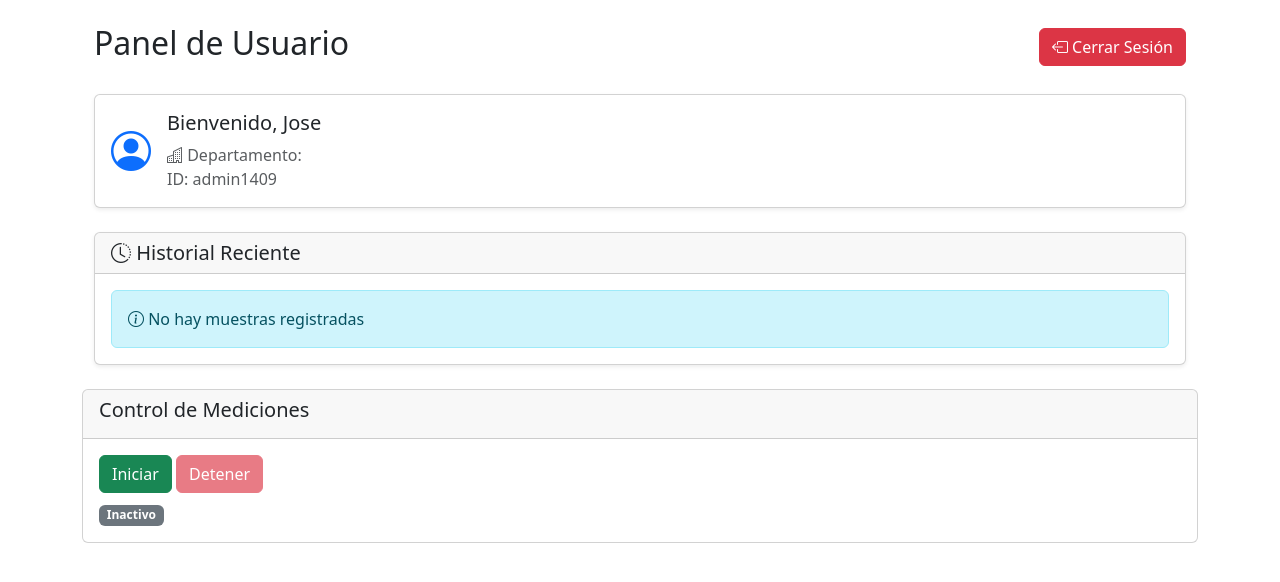
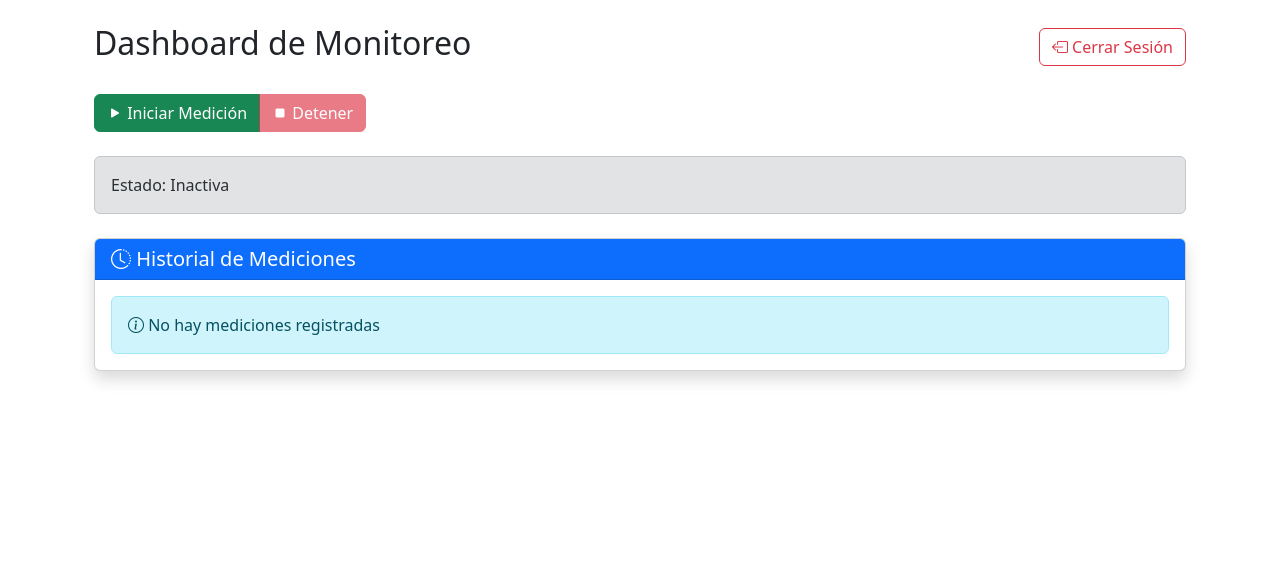
Before and after one commit to xoce97/sistema_medidor_alcohol, a Django app: page /dashboard/ in a window 1280 px wide. Shown: the top 582 px of the page. Run offline with Django 5.2, Linux system fonts and the light colour scheme; a user stored in the database is signed in; tables that the repository leaves empty hold one stand-in row (values such as "Sample post"); some libraries are stand-ins or nearby versions.

Commit message:
Se modificaron mas archivos

```diff
--- a/alcoholimetro2025/alcoholimetro2025/urls.py
+++ b/alcoholimetro2025/alcoholimetro2025/urls.py
@@ -15,7 +15,6 @@
     2. Add a URL to urlpatterns:  path('blog/', include('blog.urls'))
 """
 from django.urls import path,include
-from medidor.views import recibir_datos_api
 from django.contrib import admin
 from django.conf import settings
 from django.conf.urls.static import static
--- a/alcoholimetro2025/medidor/models.py
+++ b/alcoholimetro2025/medidor/models.py
@@ -21,6 +21,12 @@
     def __str__(self):
         return f"{self.nombre} ({self.identificacion})"
 
+     # Método adicional para obtener el ID de empleado consistente
+    @property
+    def empleado_id(self):
+        """Devuelve la identificación como string o el ID según prefieras"""
+        return str(self.identificacion)  # o str(self.id) si prefieres usar el ID numérico
+
 class MuestraAlcohol(models.Model):
     empleado = models.ForeignKey(Empleado,on_delete=models.CASCADE,related_name='muestras', to_field='identificacion'  # ¡Clave para mantener relaciones existentes!
     )
--- a/alcoholimetro2025/medidor/static/js/controlMedicion.js
+++ b/alcoholimetro2025/medidor/static/js/controlMedicion.js
@@ -1,59 +1,32 @@
-document.addEventListener('DOMContentLoaded', function() {
-    const btnIniciar = document.getElementById('btnIniciar');
-    const btnDetener = document.getElementById('btnDetener');
-    const estado = document.querySelector('#estado .badge');
+async function controlarMedicion(action) {
+    const btn = action === 'iniciar' ? btnIniciar : btnDetener;
+    btn.disabled = true;
 
-    // Función para actualizar la UI
-    function actualizarEstado(activa) {
-        btnIniciar.disabled = activa;
-        btnDetener.disabled = !activa;
-        estado.className = activa ? 'badge bg-success' : 'badge bg-secondary';
-        estado.textContent = activa ? 'Activo' : 'Inactivo';
-    }
-
-    // Manejadores de eventos
-    btnIniciar.addEventListener('click', () => {
-        controlarMedicion('iniciar');
-    });
-
-    btnDetener.addEventListener('click', () => {
-        controlarMedicion('detener');
-    });
-
-    // Función para enviar peticiones al servidor
-    function controlarMedicion(accion) {
-        fetch('/control-medicion/', {
+    try {
+        const response = await fetch('/control-medicion/', {
             method: 'POST',
             headers: {
-                'X-CSRFToken': getCookie('csrftoken'),
+                'X-CSRFToken': getCSRFToken(),
                 'Content-Type': 'application/x-www-form-urlencoded',
             },
-            body: `action=${accion}`
-        })
-        .then(response => response.json())
-        .then(data => actualizarEstado(data.activa))
-        .catch(error => console.error('Error:', error));
+            body: `action=${action}`
+        });
+
+        const data = await response.json();
+        console.log('Respuesta:', data);
+
+        if (data.warning) {
+            mostrarNotificacion(`Advertencia: ${data.warning}`, 'warning');
+        } else {
+            mostrarNotificacion(data.status, 'success');
+        }
+
+        actualizarEstado(action === 'iniciar');
+
+    } catch (error) {
+        console.error('Error:', error);
+        mostrarNotificacion('Error al comunicarse con el servidor', 'danger');
+    } finally {
+        btn.disabled = false;
     }
-
-    // Función para obtener el token CSRF
-    function getCookie(name) {
-        let cookieValue = null;
-        if (document.cookie && document.cookie !== '') {
-            const cookies = document.cookie.split(';');
-            for (let i = 0; i < cookies.length; i++) {
-                const cookie = cookies[i].trim();
-                if (cookie.substring(0, name.length + 1) === (name + '=')) {
-                    cookieValue = decodeURIComponent(cookie.substring(name.length + 1));
-                    break;
-                }
-            }
-        }
-        return cookieValue;
-    }
-
-    // Verificar estado al cargar la página
-    fetch('/estado-medicion/')
-        .then(response => response.json())
-        .then(data => actualizarEstado(data.activa))
-        .catch(error => console.error('Error:', error));
-});
+}
--- a/alcoholimetro2025/medidor/templates/dashboard.html
+++ b/alcoholimetro2025/medidor/templates/dashboard.html
@@ -1,46 +1,38 @@
 {% extends 'base.html' %}
 {% load static %}
-{% load crispy_forms_tags %}
-
-{% block extra_js %}
-    <script src="{% static 'js/controlMedicion.js' %}"></script>
-{% endblock %}
 
 {% block content %}
 <div class="container mt-4">
     <!-- Barra superior con título y botón de logout -->
     <div class="d-flex justify-content-between align-items-center mb-4">
-        <h2>Panel de Usuario</h2>
-        <!-- Versión con formulario POST -->
+        <h2>Dashboard de Monitoreo</h2>
         <form action="{% url 'logout' %}" method="post">
-    {% csrf_token %}
-    <button type="submit" class="btn btn-danger">
-        <i class="bi bi-box-arrow-left"></i> Cerrar Sesión
-    </button>
+            {% csrf_token %}
+            <button type="submit" class="btn btn-outline-danger">
+                <i class="bi bi-box-arrow-left"></i> Cerrar Sesión
+            </button>
         </form>
     </div>
-    <!-- Tarjeta de Bienvenida -->
-    <div class="card shadow-sm mb-4">
-        <div class="card-body">
-            <div class="d-flex align-items-center">
-                <div class="flex-shrink-0">
-                    <i class="bi bi-person-circle fs-1 text-primary"></i>
-                </div>
-                <div class="flex-grow-1 ms-3">
-                    <h5 class="card-title">Bienvenido, {{ request.user.first_name }}</h5>
-                    <p class="card-text text-muted">
-                        <i class="bi bi-building"></i> Departamento: {{ request.user.departamento }}
-                        <br>
-                        <i class="bi bi-id-card"></i> ID: {{ request.user.identificacion }}
-                    </p>
-                </div>
-            </div>
-        </div>
+
+    <!-- Controles de medición -->
+    <div class="btn-group mb-4" role="group">
+        <button id="btnIniciar" class="btn btn-success {% if medicion_activa %}disabled{% endif %}">
+            <i class="bi bi-play-fill"></i> Iniciar Medición
+        </button>
+        <button id="btnDetener" class="btn btn-danger {% if not medicion_activa %}disabled{% endif %}">
+            <i class="bi bi-stop-fill"></i> Detener
+        </button>
     </div>
-    <!-- Historial de Muestras -->
-    <div class="card shadow-sm">
-        <div class="card-header">
-            <h5 class="mb-0"><i class="bi bi-clock-history"></i> Historial Reciente</h5>
+
+    <!-- Estado de medición -->
+    <div id="estadoMedicion" class="alert {% if medicion_activa %}alert-success{% else %}alert-secondary{% endif %} mb-4">
+        Estado: {% if medicion_activa %}Activa{% else %}Inactiva{% endif %}
+    </div>
+
+    <!-- Historial de mediciones -->
+    <div class="card shadow">
+        <div class="card-header bg-primary text-white">
+            <h5 class="mb-0"><i class="bi bi-clock-history"></i> Historial de Mediciones</h5>
         </div>
         <div class="card-body">
             {% if muestras %}
@@ -60,7 +52,7 @@
                             <td>{{ muestra.valor_analogico }}</td>
                             <td>
                                 <span class="badge bg-{% if muestra.alcohol_ppm > 50 %}danger{% else %}success{% endif %}">
-                                    {{ muestra.alcohol_ppm }} ppm
+                                    {{ muestra.alcohol_ppm|floatformat:2 }} ppm
                                 </span>
                             </td>
                         </tr>
@@ -70,28 +62,14 @@
             </div>
             {% else %}
             <div class="alert alert-info mb-0">
-                <i class="bi bi-info-circle"></i> No hay muestras registradas
+                <i class="bi bi-info-circle"></i> No hay mediciones registradas
             </div>
             {% endif %}
         </div>
     </div>
-
-</div>
-<!-- En tu dashboard.html -->
-<div class="card mt-4">
-    <div class="card-header">
-        <h5>Control de Mediciones</h5>
-    </div>
-    <div class="card-body">
-        <button id="btnIniciar" class="btn btn-success">
-            <i class="fas fa-play"></i> Iniciar
-        </button>
-        <button id="btnDetener" class="btn btn-danger" disabled>
-            <i class="fas fa-stop"></i> Detener
-        </button>
-        <div id="estado" class="mt-2">
-            <span class="badge bg-secondary">Inactivo</span>
-        </div>
-    </div>
 </div>
 {% endblock %}
+
+{% block extra_js %}
+<script src="{% static 'js/controlMedicion.js' %}"></script>
+{% endblock %}
--- a/alcoholimetro2025/medidor/templates/inicio.html
+++ b/alcoholimetro2025/medidor/templates/inicio.html
@@ -1,5 +1,5 @@
 {% extends 'base.html' %}
-{% load crispy_forms_tags %}
+
 
 {% block content %}
 <div class="container text-center mt-5">
--- a/alcoholimetro2025/medidor/urls.py
+++ b/alcoholimetro2025/medidor/urls.py
@@ -1,20 +1,20 @@
 from django.urls import path
+
 from .views import (
     inicio_view,
-    login_view,
     logout_view,
     dashboard_view,
-    recibir_datos_api,
+    recibir_datos,
     control_medicion,
-    estado_medicion,
+    CustomLoginView
 )
 
 urlpatterns = [
     path('', inicio_view, name='inicio'),
-    path('login/', login_view, name='login'),
+    path('login/', CustomLoginView.as_view(), name='login'),
     path('logout/', logout_view, name='logout'),
     path('dashboard/', dashboard_view, name='dashboard'),
-    path('api/muestras/', recibir_datos_api, name='api_muestras'),
     path('control-medicion/', control_medicion, name='control_medicion'),
-    path('estado-medicion/', estado_medicion, name='estado_medicion'),
+    path('api/recibir-datos/', recibir_datos, name='recibir_datos'),
+
 ]
--- a/alcoholimetro2025/medidor/views.py
+++ b/alcoholimetro2025/medidor/views.py
@@ -1,73 +1,96 @@
 from django.shortcuts import render, redirect
-from django.contrib.auth import login, logout, authenticate
+from django.contrib.auth import logout
 from django.contrib.auth.decorators import login_required
-from django.views.decorators.csrf import csrf_exempt,csrf_protect
+from django.views.decorators.csrf import csrf_exempt
 from django.http import JsonResponse
-import json
+from django.core.cache import cache
 from .models import Empleado, MuestraAlcohol
 from .forms import LoginForm  # Asegúrate de importar tu formulario
+from django.contrib.auth.views import LoginView
+from django.views.decorators.http import require_POST
+import requests
+import json
 
-from django.core.cache import cache
+class CustomLoginView(LoginView):
+    template_name = 'login.html'
+    form_class = LoginForm
+    redirect_authenticated_user = True
+
+    def form_invalid(self, form):
+        response = super().form_invalid(form)
+        if self.request.headers.get('X-Requested-With') == 'XMLHttpRequest':
+            return JsonResponse(form.errors, status=400)
+        return response
 
 # Vista de inicio (pública)
 def inicio_view(request):
     return render(request, 'inicio.html')
-
-# Vista de login
-
-def login_view(request):
-    if request.method == 'POST':
-        username = request.POST.get('username')
-        password = request.POST.get('password')
-        user = authenticate(request, username=username, password=password)
-        if user is not None:
-            login(request, user)
-            return redirect('dashboard')
-        else:
-            return render(request, 'login.html', {'error': 'Usuario o contraseña incorrectos'})
-    return render(request, 'login.html')
 
 # Vista de logout
 def logout_view(request):
     logout(request)
     return redirect('inicio')
 
-# Dashboard (protegido)
+
 @login_required
 def dashboard_view(request):
-    muestras = MuestraAlcohol.objects.filter(empleado=request.user).order_by('-fecha')
-    return render(request, 'dashboard.html', {'muestras': muestras})
-
-# API para ESP32
-@csrf_exempt
-def recibir_datos_api(request):
-    if request.method == 'POST':
-        try:
-            data = json.loads(request.body)
-            empleado = Empleado.objects.get(identificacion=data['empleado_id'])
-            MuestraAlcohol.objects.create(
-                empleado=empleado,
-                valor_analogico=data['valor_analogico'],
-                voltaje=data['voltaje'],
-                alcohol_ppm=data['alcohol_ppm']
-            )
-            return JsonResponse({'status': 'success'})
-        except Exception as e:
-            return JsonResponse({'status': 'error', 'message': str(e)}, status=400)
-    return JsonResponse({'status': 'error'}, status=405)
-
+    muestras = MuestraAlcohol.objects.filter(empleado=request.user).order_by('-fecha')[:10]
+    return render(request, 'dashboard.html', {
+        'muestras': muestras,
+        'medicion_activa': cache.get(f'medicion_activa_{request.user.id}', False)
+    })
 
 @csrf_exempt
-@login_required
+@require_POST
 def control_medicion(request):
-    if request.method == 'POST':
-        action = request.POST.get('action')
-        cache.set(f'medicion_activa_{request.user.id}', action == 'iniciar', timeout=None)
+    if not request.user.is_authenticated:
+        return JsonResponse({'error': 'No autenticado'}, status=401)
 
-        # Opcional: Enviar comando directo a la ESP32 (ej. via HTTP)
-        return JsonResponse({'status': f'Medición {action}da', 'activa': cache.get(f'medicion_activa_{request.user.id}')})
-    return JsonResponse({'error': 'Método no permitido'}, status=405)
+    action = request.POST.get('action')
+    user = request.user
 
-@login_required
-def estado_medicion(request):
-    return JsonResponse({'activa': cache.get(f'medicion_activa_{request.user.id}', False)})
+    # Actualizar estado en cache
+    cache.set(f'medicion_activa_{user.id}', action == 'iniciar', timeout=None)
+
+    # Notificar a la ESP32 solo al iniciar
+    if action == 'iniciar':
+        try:
+            response = requests.post(
+                "http://192.168.1.109/control-medicion",
+                json={
+                    'action': 'iniciar',
+                    'empleado_id': user.id,
+                    'nombre': user.get_full_name(),
+                    'identificacion': user.identificacion
+                },
+                timeout=2
+            )
+            return JsonResponse({
+                'status': 'Medición iniciada',
+                'esp32_response': response.json()
+            })
+        except Exception as e:
+            return JsonResponse({
+                'status': 'Medición iniciada (ESP32 no notificada)',
+                'warning': str(e)
+            }, status=200)
+
+    return JsonResponse({'status': 'Medición detenida'})
+
+@csrf_exempt
+@require_POST
+def recibir_datos(request):
+    try:
+        data = json.loads(request.body)
+        empleado = Empleado.objects.get(id=data['empleado_id'])
+
+        MuestraAlcohol.objects.create(
+            empleado=empleado,
+            valor_analogico=data['valor_analogico'],
+            voltaje=data['voltaje'],
+            alcohol_ppm=data['alcohol_ppm']
+        )
+
+        return JsonResponse({'status': 'success'})
+    except Exception as e:
+        return JsonResponse({'status': 'error', 'message': str(e)}, status=400)
```
Also changed, not shown: alcoholimetro2025/alcoholimetro2025/settings.py (+7 -1 lines), alcoholimetro2025/medidor/forms.py (+15 -2 lines), alcoholimetro2025/medidor/static/js/aunt.js (+24 -25 lines), alcoholimetro2025/medidor/templates/login.html (+12 -26 lines), alcoholimetro2025/db.sqlite3, 1 other file.
